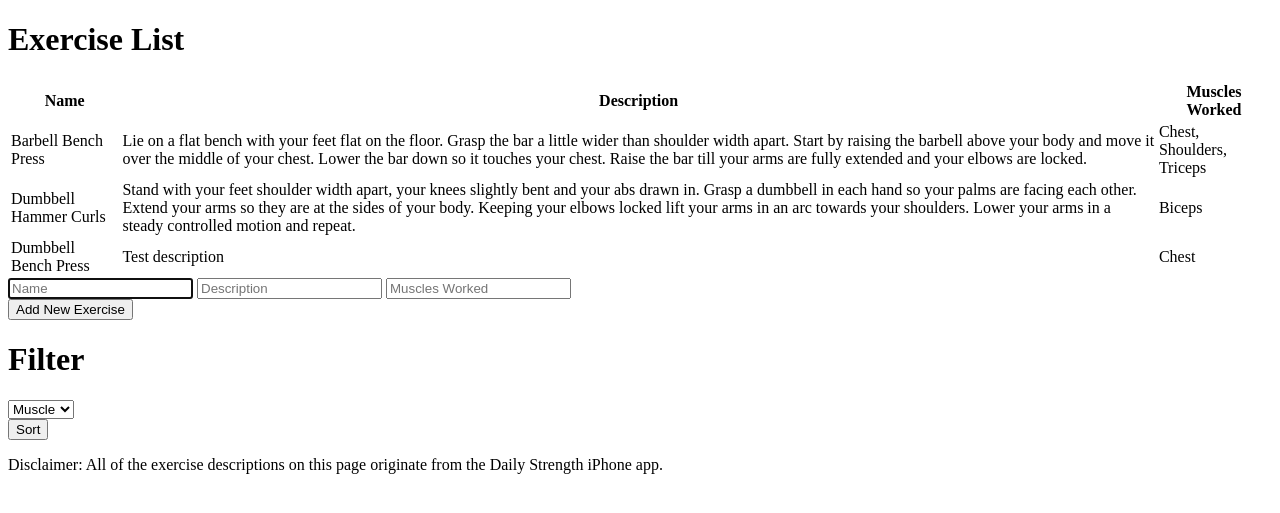
After one commit to thomasmullen9999/fit-and-strong, a Flask app: page /exerciselist in a window 1280 px wide. The commit adds this page. Shown: the top 513 px of the page. Run offline with Flask 3, Linux system fonts and the light colour scheme; some libraries are stand-ins or nearby versions.

Commit message:
created basic template for workoutlog.html and exerciselist.html

```diff
--- a/app.py
+++ b/app.py
@@ -1,9 +1,59 @@
+from cs50 import SQL
+from datetime import date
+
 from flask import Flask, redirect, render_template, request, session
 from flask_session import Session
 
-# Configure application
 app = Flask(__name__)
+
+app.config["SESSION_PERMANENT"] = False
+app.config["SESSION_TYPE"] = "filesystem"
+Session(app)
+
+db = SQL("sqlite:///fitness.db")
 
 @app.route("/")
 def index():
     return render_template("index.html")
+
+@app.route("/exercise")
+def exercise():
+    return render_template("exercise.html")
+
+@app.route("/exerciselist", methods=["GET", "POST"])
+def exerciselist():
+    if request.method == "POST":
+      name = request.form.get("exercise-name")
+      desc = request.form.get("exercise-desc")
+      muscles = request.form.get("exercise-muscles")
+
+      db.execute(
+        """INSERT INTO "exercises" ("name", "description", "muscles_used")
+        VALUES (?, ?, ?)""",
+        name, desc, muscles
+      )
+      return redirect("/exerciselist")
+    else:
+      exercises = db.execute("SELECT * FROM exercises;")
+      return render_template("exerciselist.html", exercises=exercises)
+
+@app.route("/workoutlog", methods=["GET", "POST"])
+def workoutlog():
+  if request.method == "POST":
+    db.execute(
+      """INSERT INTO "workouts" ("date", "user_id")
+      VALUES (?, ?)""",
+      date.today(), "placeholder"
+    )
+    return redirect("/workoutlog")
+  else:
+    workouts = db.execute("SELECT * FROM workouts;")
+    return render_template("workoutlog.html", workouts=workouts)
+
+@app.route("/foodlog")
+def foodlog():
+    return render_template("foodlog.html")
+
+@app.route("/mystats")
+def mystats():
+    return render_template("mystats.html")
--- /dev/null
+++ b/data/exercises.csv
@@ -0,0 +1,5 @@
+"name";"description";"muscles_used"
+"Barbell Bench Press";"Lie on a flat bench with your feet flat on the floor. Grasp the bar a little wider than shoulder width apart. Start by raising the barbell above your body and move it over the middle of your chest. Lower the bar down so it touches your chest. Raise the bar till your arms are fully extended and your elbows are locked.";"Chest, Shoulders, Triceps")
+"Dumbbell Hammer Curls";"Stand with your feet shoulder width apart, your knees slightly bent and your abs drawn in. Grasp a dumbbell in each hand so your palms are facing each other. Extend your arms so they are at the sides of your body. Keeping your elbows locked lift your arms in an arc towards your shoulders. Lower your arms in a steady controlled motion and repeat.";"Biceps")
+"Wide Grip Lat Pull Down";"Sit at a cable pull down machine fitted with a wide bar. Grasp the bar with a wide overhand grip. With your abs drawn in and back straight pull the bar down to your upper chest. Pause for a moment and then return the bar to the starting position.";"Lats, Biceps, Traps"
+"Seated Shoulder Press Machine";"Sit upright with your back supported by the chair. Place your hands on the bars and press upward extending yout arms. Keep a slight bend in your elbows. Lower the bars back to starting position.";"Shoulders"
--- /dev/null
+++ b/templates/exerciselist.html
@@ -0,0 +1,51 @@
+{% extends "layout.html" %}
+
+{% block title %}
+    Exercise List
+{% endblock %}
+
+{% block main %}
+
+  <h1>Exercise List</h1>
+
+  <table>
+    <tr>
+        <th>Name</th>
+        <th>Description</th>
+        <th>Muscles Worked</th>
+    </tr>
+    <!-- Loop through the exercises to display each one in the table -->
+    {% for exercise in exercises %}
+    <tr>
+        <td>{{ exercise.name }}</td>
+        <td>{{ exercise.description }}</td>
+        <td>{{ exercise.muscles_used }}</td>
+    </tr>
+    {% endfor %}
+</table>
+
+<form action="/exerciselist" method="post">
+  <div>
+      <input autocomplete="off" autofocus name="exercise-name" placeholder="Name" type="text">
+      <input autocomplete="off" name="exercise-desc" placeholder="Description" type="text">
+      <input autocomplete="off" name="exercise-muscles" placeholder="Muscles Worked" type="text">
+  </div>
+  <button type="submit">Add New Exercise</button>
+</form>
+
+<h1>Filter</h1>
+
+<form action="/exerciselist" method="post">
+  <div>
+      <select name="muscle">
+          <option disabled selected value="">Muscle</option>
+              <option value="biceps">Biceps</option>
+              <option value="biceps">Triceps</option>
+      </select>
+  </div>
+  <button type="submit">Sort</button>
+</form>
+
+<p>Disclaimer: All of the exercise descriptions on this page originate from the Daily Strength iPhone app.</p>
+
+{% endblock %}
--- a/templates/layout.html
+++ b/templates/layout.html
@@ -15,9 +15,17 @@
 
     <body>
 
-    <main>
-        {% block main %}{% endblock %}
-    </main>
+      <header>
+
+      </header>
+
+      <main>
+          {% block main %}{% endblock %}
+      </main>
+
+      <footer>
+
+      </footer>
 
     </body>
 
```
Also changed, not shown: schema.sql (added, +69 -0 lines), templates/exercise.html (added, +20 -0 lines), templates/mystats.html (added, +19 -0 lines), templates/workoutlog.html (added, +30 -0 lines), fitness.db (added), templates/foodlog.html (added), 1 other file.
